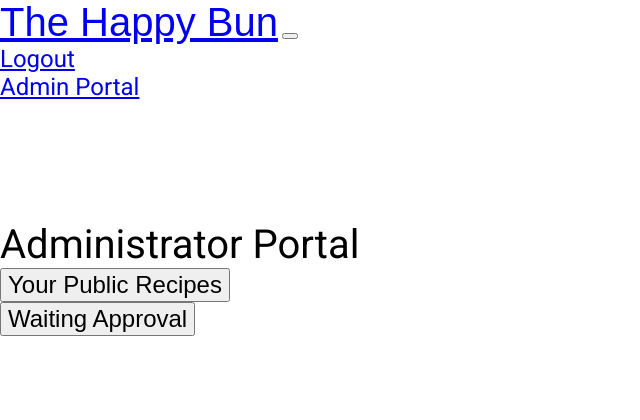
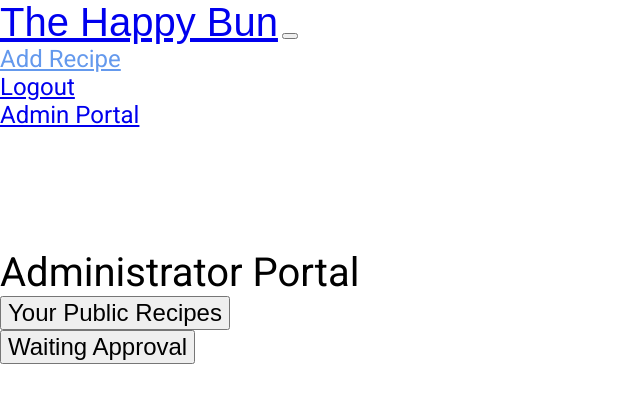
Before and after one commit to Pyleks/Milestone-Project-3, a Flask app: page /profile/ in a window 1280 px wide. Shown: the top 420 px of the page, without its empty margins (0-640 px from the left). Run offline with Flask 2, Linux system fonts and the light colour scheme; the visitor is signed in with stand-in values (Sample User, id 1); data that the repository does not hold is empty; some libraries are stand-ins or nearby versions.

Commit message:
Added add recipe in navbar as well

```diff
--- a/static/css/style.css
+++ b/static/css/style.css
@@ -75,7 +75,7 @@ a {
 }
 /************ Global Color Scheme ************/
 .txt-blue {
-    color: #6499ed;
+    color: #6499ed !important;
 }
 
 .txt-white {
--- a/templates/base.html
+++ b/templates/base.html
@@ -30,6 +30,9 @@
                     <ul class="navbar-nav ml-auto">
                         {% if session.user %}
 <!--                        Logout Button displayed if user is logged in-->
+                        <li class="nav-item">
+                            <a class="nav-link txt-blue" href="{{url_for('add_pastry')}}">Add Recipe</a>
+                        </li>
                         <li class="nav-item">
                             <a class="nav-link" href="{{url_for('logout')}}">Logout</a>
                         </li>
```
